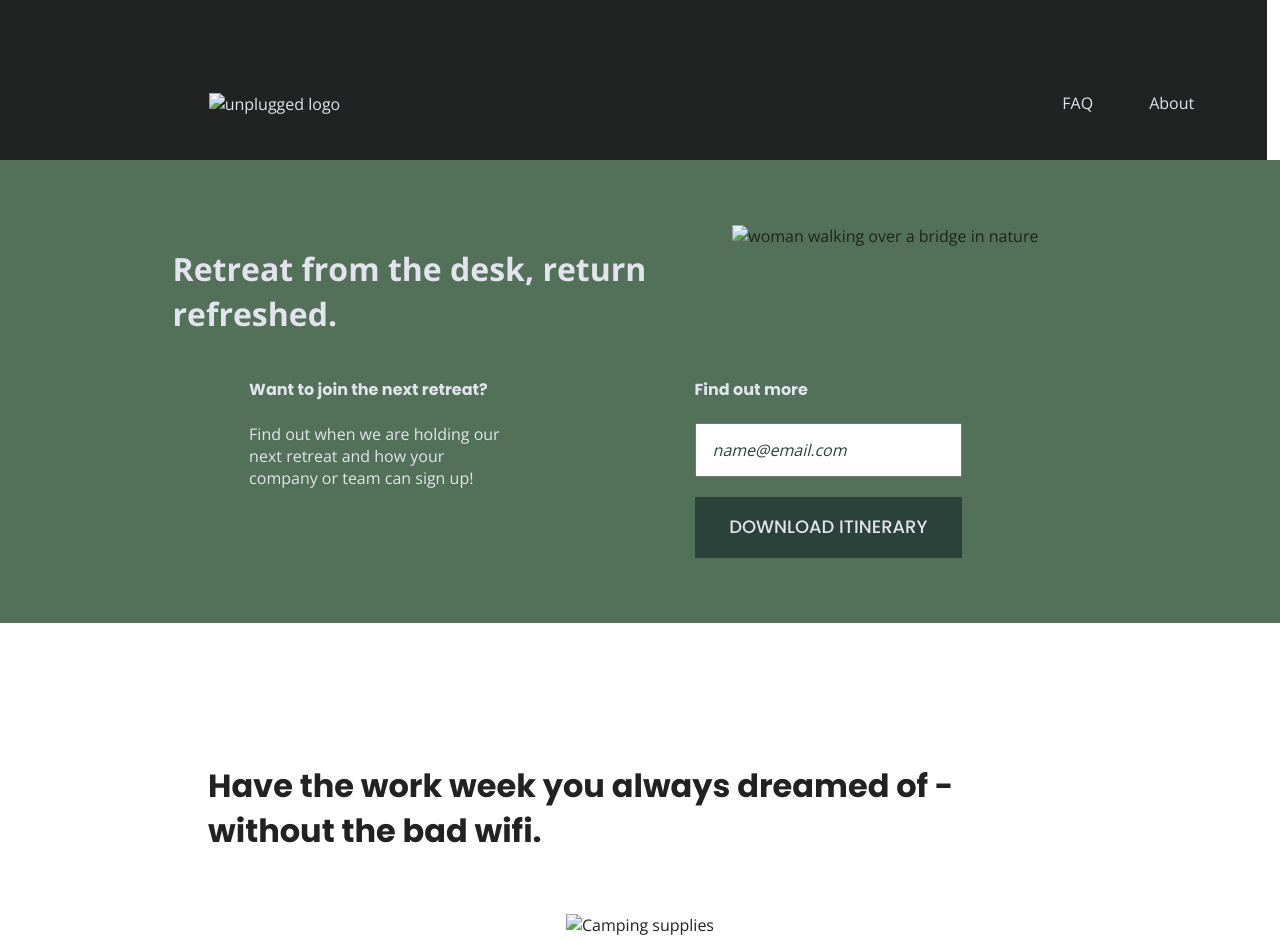
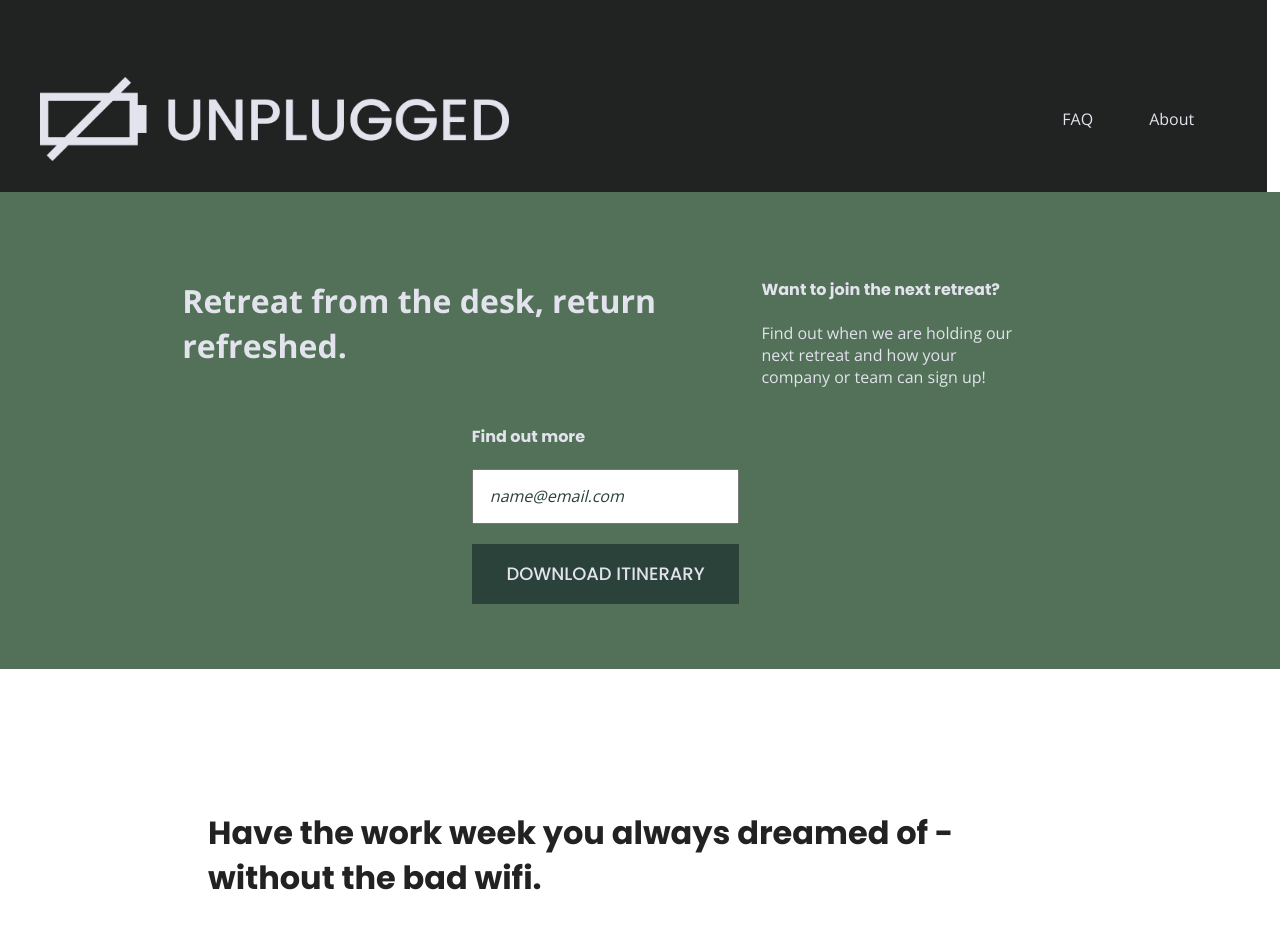
Before and after one commit to cassandrawhitty/206-unplugged, a plain HTML site: page index.html in a window 1280 px wide. Shown: the top 939 px of the page. Drawn offline with nearby package versions, Linux system fonts and the light colour scheme.

Commit message:
Adjusted Images

```diff
--- a/css/main.css
+++ b/css/main.css
@@ -212,6 +212,11 @@ textarea {
       width: 90%;
       padding: 15px;
       margin: 0;
+   }
+
+   .responsive {
+     width: 100%;
+     height: auto;
    }
 
    .hero-area {
--- a/index.html
+++ b/index.html
@@ -28,7 +28,7 @@
   <!-- Add your site or application content here -->
 <header>
   <figure>
-    <a href="#"><img src="#" alt="unplugged logo"></a>
+    <a href="#"><img src="img/unpluggedlogo.png" alt="unplugged logo" class="responsive"></a>
   </figure>
   <div class="header-divider"></div>
   <div class="content-wrapper">
@@ -42,12 +42,10 @@
 </header>
 
 <main>
-
   <aside>
     <section class="information">
       <div class="content-wrapper">
-        <h1>Retreat from the desk, return refreshed.</h1>
-        <img class="hero-image" src="#" alt="woman walking over a bridge in nature">
+        <h1 class="retreat">Retreat from the desk, return refreshed.</h1>
         <div class="form-description">
           <h4>Want to join the next retreat?</h4>
           <p>Find out when we are holding our next retreat and how your company or team can sign up!</p>
@@ -64,7 +62,6 @@
   <section class="features">
     <div class="content-wrapper">
       <h2>Have the work week you always dreamed of - without the bad wifi.</h2>
-      <img class="camping-image" src="#" alt="Camping supplies" >
       <div class="features-items">
         <article>
           <p class="fontawesome-icon"></p>
@@ -98,7 +95,9 @@
     <div class="content-wrapper">
       <h2>Be a better team in 5 days, like these.</h2>
       <article>
-        <img class="team-picture" src="#" alt="team standing together outside">
+        <figure>
+          <img class="responsive" src="img/team.jpg" alt="team standing together outside">
+        </figure>
         <div class="written-review">
           <h3>LaCrue Bottling Co. <br> October 2017</h3>
           <p>Lorem ipsum dolor sit amet, consectetur adipiscing elit, sed do eiusmod
```
Also changed, not shown: img/camping-supplies.jpg (added), img/person-walking-over-bridge.png (added), img/rawpixel-800820-unsplash1.jpg (deleted), img/team.jpg (added), 1 other file. Lines whose indentation alone changed are shown as unchanged.
